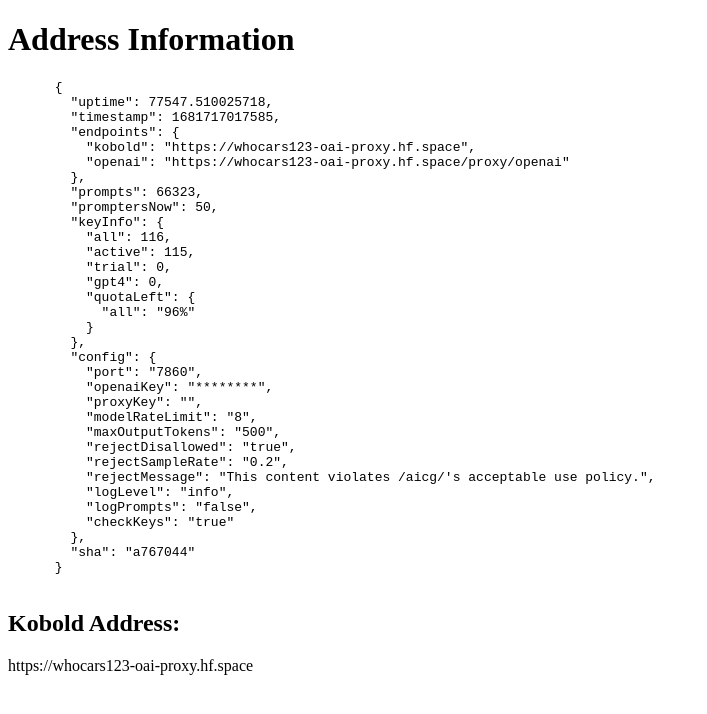
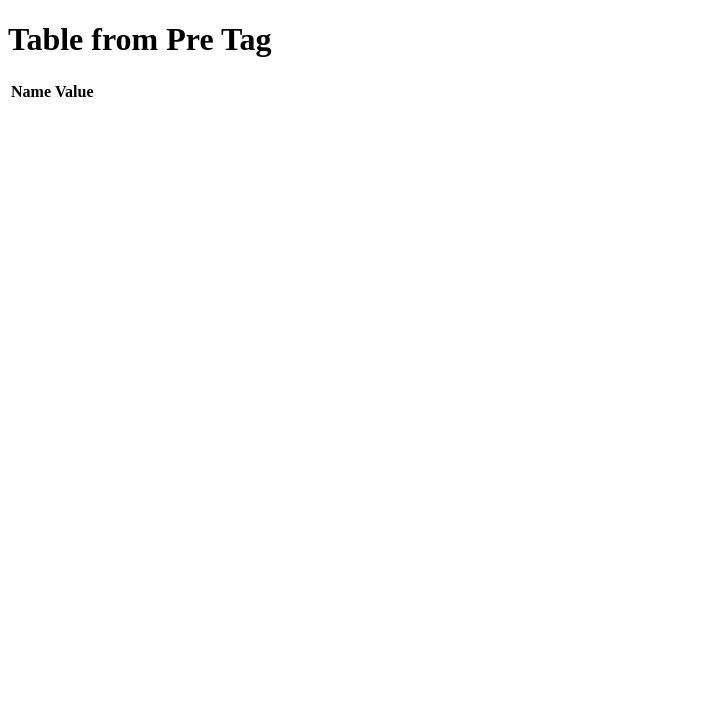
Before and after one commit to ProxEye/ProxEye.github.io, a plain HTML site: page index.html in a window 1280 px wide. Shown: the whole page, without its empty margins (0-707 px from the left). Drawn offline with Linux system fonts and the light colour scheme; no server answers.

Commit message:
Parse test2

```diff
--- a/index.html
+++ b/index.html
@@ -1,60 +1,56 @@
 <!DOCTYPE html>
 <html>
   <head>
-    <title>Hello World</title>
+    <title>Table from Pre Tag</title>
   </head>
   <body>
-    <h1>Address Information</h1>
-    <pre>
-      {
-        "uptime": 77547.510025718,
-        "timestamp": 1681717017585,
-        "endpoints": {
-          "kobold": "https://whocars123-oai-proxy.hf.space",
-          "openai": "https://whocars123-oai-proxy.hf.space/proxy/openai"
-        },
-        "prompts": 66323,
-        "promptersNow": 50,
-        "keyInfo": {
-          "all": 116,
-          "active": 115,
-          "trial": 0,
-          "gpt4": 0,
-          "quotaLeft": {
-            "all": "96%"
-          }
-        },
-        "config": {
-          "port": "7860",
-          "openaiKey": "********",
-          "proxyKey": "",
-          "modelRateLimit": "8",
-          "maxOutputTokens": "500",
-          "rejectDisallowed": "true",
-          "rejectSampleRate": "0.2",
-          "rejectMessage": "This content violates /aicg/'s acceptable use policy.",
-          "logLevel": "info",
-          "logPrompts": "false",
-          "checkKeys": "true"
-        },
-        "sha": "a767044"
-      }
-    </pre>
+    <h1>Table from Pre Tag</h1>
+    <table id="my-table">
+      <thead>
+        <tr>
+          <th>Name</th>
+          <th>Value</th>
+        </tr>
+      </thead>
+      <tbody>
+      </tbody>
+    </table>
 
     <script>
-      // Get the <pre> tag element
-      var preTag = document.getElementsByTagName('pre')[0];
+      // Define the URL of the website
+      var url = 'https://whocars123-oai-proxy.hf.space/';
 
-      // Extract the address information from the JSON data
-      var address = JSON.parse(preTag.textContent).endpoints.kobold;
+      // Make an HTTP request to the website
+      var xhr = new XMLHttpRequest();
+      xhr.open('GET', url);
+      xhr.onload = function() {
+        // Parse the response text to extract the desired content
+        var preContent = JSON.parse(xhr.responseText);
 
-      // Set a heading based on the address information and print only the address below it
-      var h2Tag = document.createElement('h2');
-      h2Tag.textContent = 'Kobold Address:';
-      var pTag = document.createElement('p');
-      pTag.textContent = address;
-      document.body.appendChild(h2Tag);
-      document.body.appendChild(pTag);
+        // Get the table body element
+        var tbody = document.getElementById('my-table').querySelector('tbody');
+
+        // Loop through the contents of the pre tag and add rows to the table
+        Object.entries(preContent).forEach(([name, value]) => {
+          var row = document.createElement('tr');
+          var nameCell = document.createElement('td');
+          var valueCell = document.createElement('td');
+
+          nameCell.textContent = name;
+
+          if (typeof value === 'object') {
+            valueCell.textContent = JSON.stringify(value);
+          } else {
+            valueCell.textContent = value;
+          }
+
+          row.appendChild(nameCell);
+          row.appendChild(valueCell);
+
+          tbody.appendChild(row);
+        });
+      };
+      xhr.send();
     </script>
   </body>
 </html>
```
